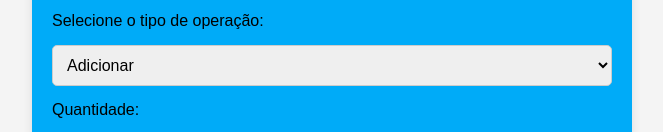
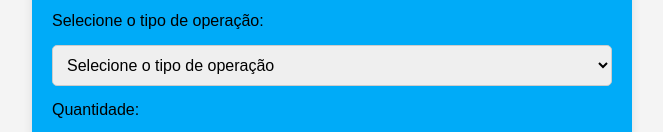
Before and after one commit to G3ison-Israel/gerenciamento_de_pneus, a plain HTML site: page index.html in a window 1280 px wide. Shown: the part 174-306 px from the top of the page, without its empty margins (308-971 px from the left). Drawn offline with Linux system fonts and the light colour scheme.

Commit message:
Update index.html

```diff
--- a/index.html
+++ b/index.html
@@ -30,6 +30,7 @@
 
             <label for="operacao">Selecione o tipo de operação:</label>
             <select id="operacao">
+                <option value="a">Selecione o tipo de operação</option>
                 <option value="a">Adicionar</option>
                 <option value="s">Subtrair</option>
             </select>
```
